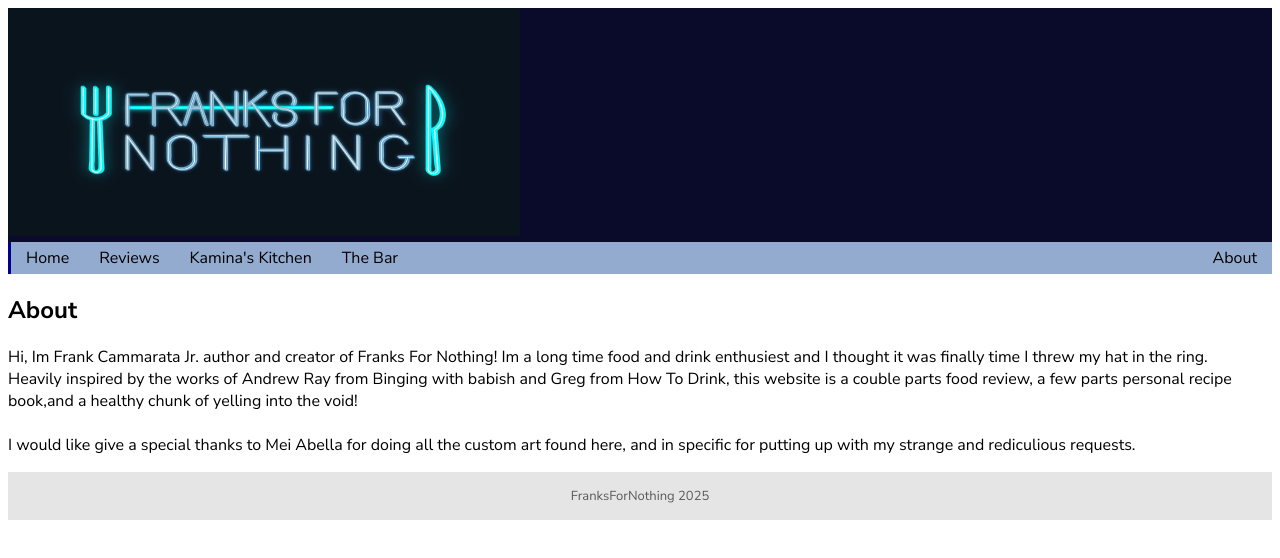
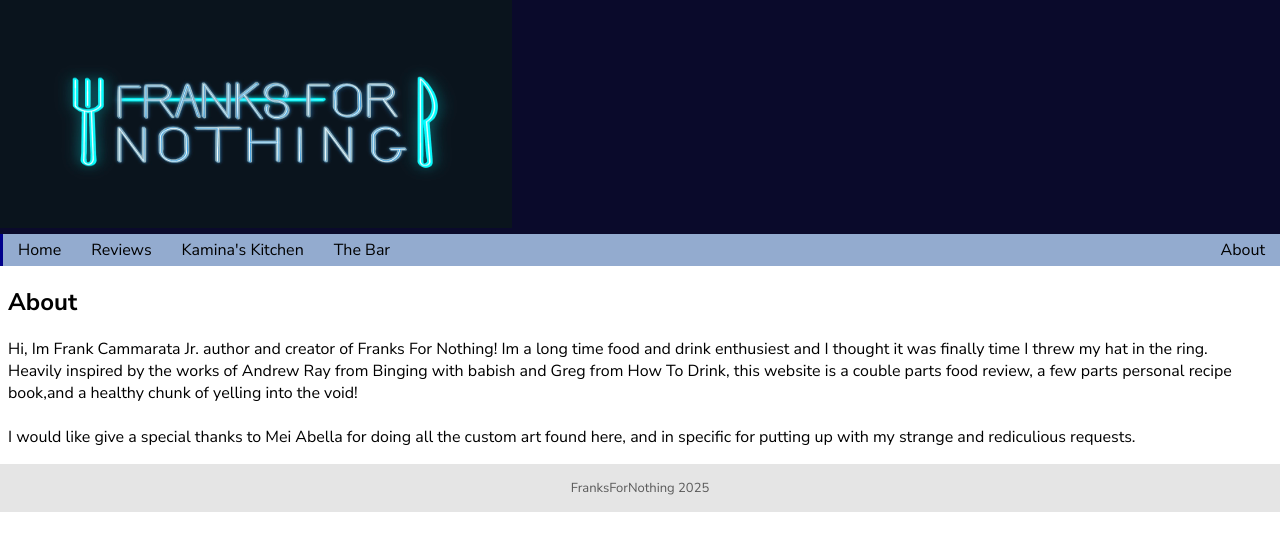
Before and after one commit to FrankCammarata/FranksForNothing, a plain HTML site: page SRC/About.html in a window 1280 px wide. Drawn offline with Linux system fonts and the light colour scheme.

Commit message:
Fixed margin issues for the header and foot

```diff
--- a/Index.CSS
+++ b/Index.CSS
@@ -1,5 +1,6 @@
 body{
     font-family: "Nunito Sans", Verdana, Geneva, Tahoma, sans-serif;
+    margin: 0;
 }
 
 #topbar {
@@ -34,10 +35,14 @@ h1{
     font-size: 60px;
 }
 
-.footer{
+#footer{
     background-color: rgb(229, 229, 229);
     color: rgb(90, 90, 90);
     text-align: center;
     font-size: small;
     padding: 2px;
 }
+
+#pagecontent{
+    margin: 0 8px;
+}
--- a/SRC/About.html
+++ b/SRC/About.html
@@ -26,22 +26,20 @@
     <a style="float: right;" href="About.html">About</a>
 </div>
 
+<div id="pagecontent">
     <div>
         <h2>About</h2>
     </div>
 
-<div>
+
         <p>Hi, Im Frank Cammarata Jr. author and creator of Franks For Nothing! Im a long time food and drink enthusiest and I thought it was finally time I threw my hat in the ring. <br>
             Heavily inspired by the works of Andrew Ray from Binging with babish and Greg from How To Drink, this website is a couble parts food review, a few parts personal recipe book,and a healthy chunk of yelling into the void! <br>
         <br>
         I would like give a special thanks to Mei Abella for doing all the custom art found here, and in specific for putting up with my strange and rediculious requests.</p>
-
 </div>
 
-<div class="footer">
-
+<div id="footer">
     <p>FranksForNothing 2025</p>
-
 </div>
 
 </body>
```
Also changed, not shown: Drinks/Drink-Home.html (+3 -4 lines), Recipes/Recipes-Home.html (+3 -3 lines), Reviews/Reviews-home.html (+3 -4 lines), index.html (+3 -3 lines). Lines whose indentation alone changed are shown as unchanged.
